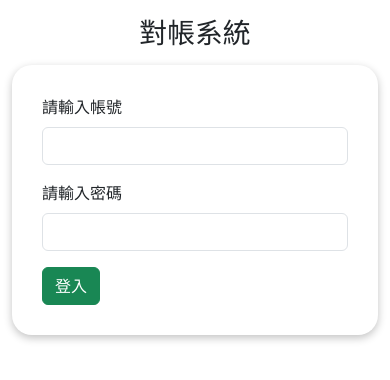
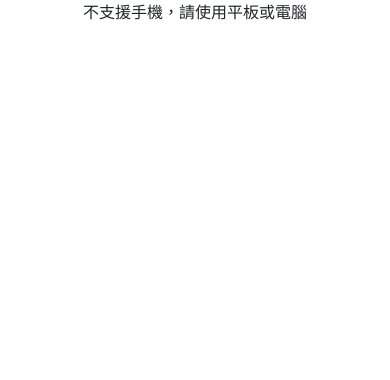
Before and after one commit to mitwitCTC/reconciliation, a Vue app: page /login in a window 390 px wide. Shown: the top 380 px of the page. Built offline with nearby package versions, Linux system fonts and the light colour scheme.

Commit message:
feat: update layout
Not compatible with mobile version

```diff
--- a/src/App.vue
+++ b/src/App.vue
@@ -4,9 +4,24 @@ export const API = 'http://122.116.23.30:3335'
 </script>
 
 <template>
-  <RouterView />
+  <div class="md">
+    <RouterView />
+  </div>
+  <div class="sm text-center">
+    <p>不支援手機，請使用平板或電腦</p>
+  </div>
 </template>
 
 <style scoped>
-
+.sm {
+  display: none;
+}
+@media screen and (max-width:767px) {
+  .md {
+    display: none;
+  }
+  .sm {
+    display: block;
+  }
+}
 </style>
```
